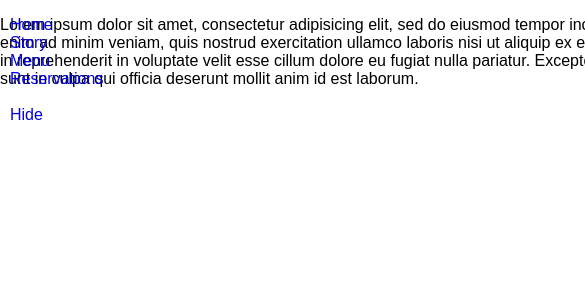
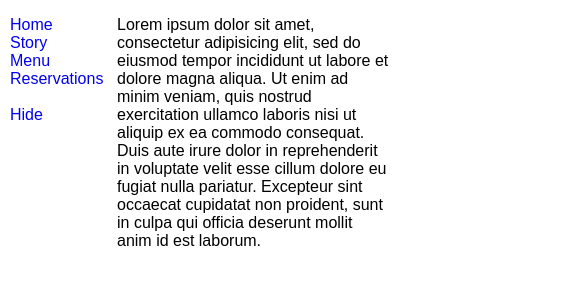
Before and after one commit to TJVJ/tjvjgroupproject, a website: page app/index.html in a window 390 px wide. Shown: the top 284 px of the page, 585 px wide, since content can reach past the window. Drawn offline with Linux system fonts and the light colour scheme.

Commit message:
Menu ul and container div responsive

```diff
--- a/app/index.html
+++ b/app/index.html
@@ -7,8 +7,10 @@
 
 </head>
 <body>
+  <div class="everything">
 
-  <ul class="side">
+    <div class="menu">
+      <ul class="side-left">
         <li><a href="http://h.timw.co/tiy/group_project/index.html">Home</a></li>
         <li><a href="http://h.timw.co/tiy/group_project/our_story.html">Story</a></li>
         <li><a href="http://h.timw.co/tiy/group_project/menu.html">Menu</a></li>
@@ -17,12 +19,16 @@
         <br>
         <li><a href="http://h.timw.co/tiy/group_project/index.html#">Hide</a></li>
       </ul>
-  <div class="container">
+    </div>
+
+    <div class="container-right">
       <p>
         Lorem ipsum dolor sit amet, consectetur adipisicing elit, sed do eiusmod tempor incididunt ut labore et dolore magna aliqua. Ut enim ad minim veniam, quis nostrud exercitation ullamco laboris nisi ut aliquip ex ea commodo consequat. Duis aute irure dolor in reprehenderit in voluptate velit esse cillum dolore eu fugiat nulla pariatur. Excepteur sint occaecat cupidatat non proident, sunt in culpa qui officia deserunt mollit anim id est laborum.
       </p>
     </div>
 
+
+  </div>
 
 
 
--- a/src/main.scss
+++ b/src/main.scss
@@ -1,7 +1,13 @@
 @import 'bourbon/bourbon';
 @import 'neat/neat';
 
-.side {
+.everything {
+  margin: 0 auto;
+  overflow: auto;
+}
+.side-left {
+  overflow: hidden;
+  width: 30%;
   position: fixed;
   left: 10px;
   top: 0px;
@@ -13,8 +19,12 @@
     }
 }
 
-.container {
-  margin:  0 auto;
-  width: 900px;
+.container-right {
+  overflow: hidden;
+  width: 70%;
   height: 4000px;
+  float: right;
+  p {
+    width: 100%;
+  }
 }
```
Also changed, not shown: app/css/main.css. Lines whose indentation alone changed are shown as unchanged.
